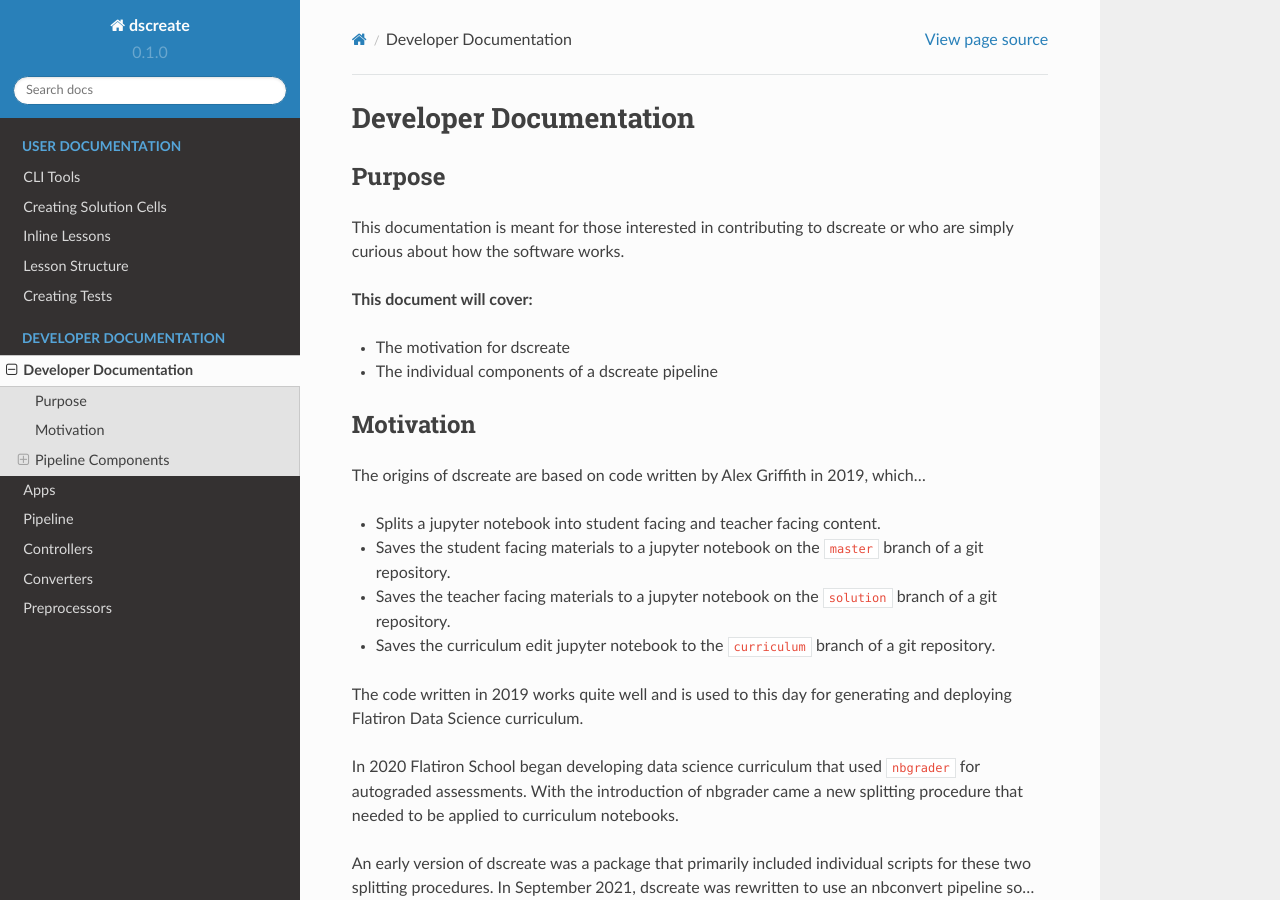
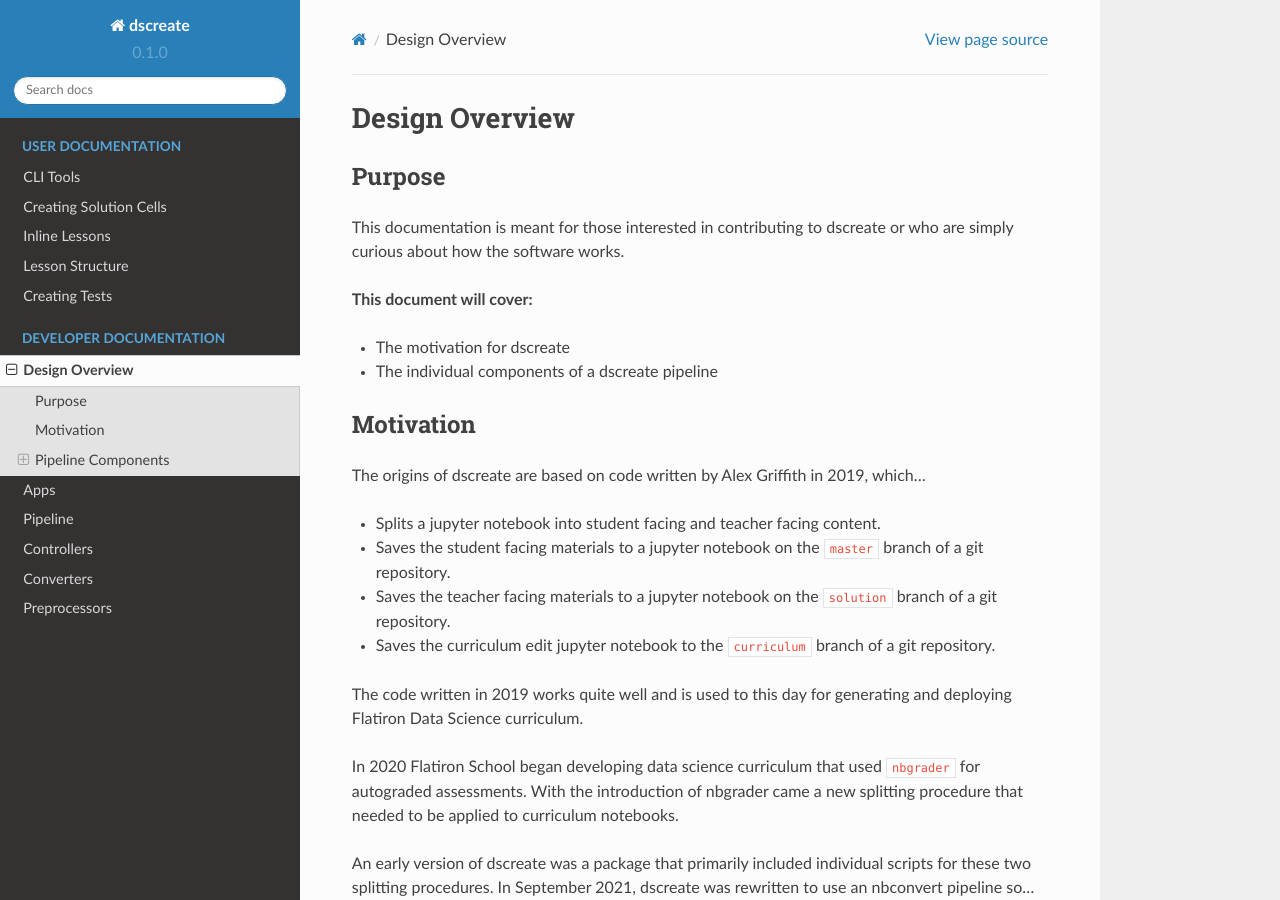
Before and after one commit to Spencerx/dscreate, a Sphinx documentation site: the page built from docs/source/pages/design_overview.rst, in a window 1280 px wide and 900 px high. Built offline with Sphinx 7.4.7 and the Read the Docs theme 2.0.0, drawn with Linux system fonts in a browser that asks for light colours.

Commit message:
Updating object docs

```diff
--- a/docs/source/pages/design_overview.rst
+++ b/docs/source/pages/design_overview.rst
@@ -1,6 +1,6 @@
 
-Developer Documentation
-=======================
+Design Overview
+===============
 
 --------
 Purpose
```
